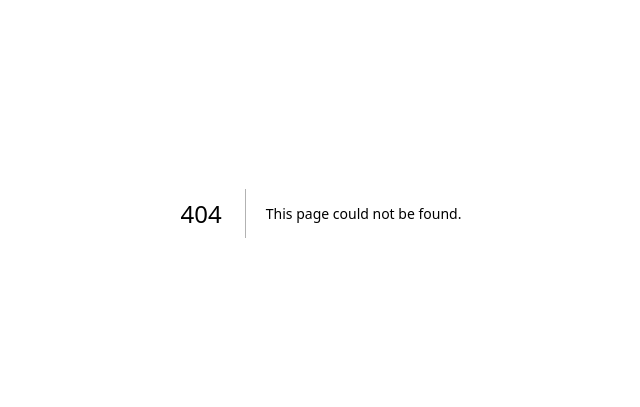
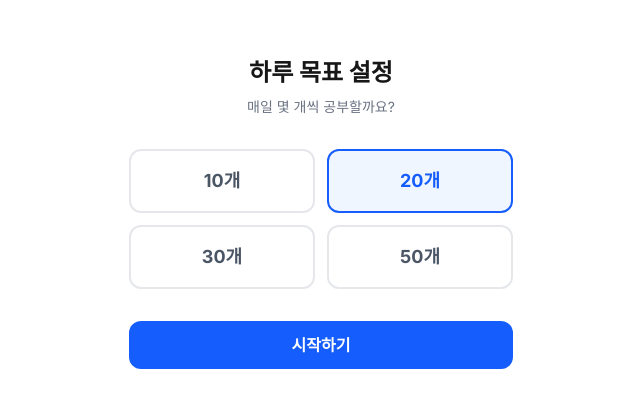
Before and after one commit to JEunChae/jata100, a Next.js app: page /onboarding in a window 1280 px wide. Before the commit this address had no page. Shown: the part 187-594 px from the top of the page, without its empty margins (319-959 px from the left). Built offline with nearby package versions, Linux system fonts and the light colour scheme.

Commit message:
feat: add onboarding page for daily goal setup

```diff
--- /dev/null
+++ b/app/onboarding/page.tsx
@@ -0,0 +1,62 @@
+'use client'
+
+import { useState } from 'react'
+import { useRouter } from 'next/navigation'
+import { createClient } from '@/lib/supabase/client'
+
+const GOAL_OPTIONS = [10, 20, 30, 50]
+
+export default function OnboardingPage() {
+  const router = useRouter()
+  const [goal, setGoal] = useState(20)
+  const [loading, setLoading] = useState(false)
+
+  async function handleStart() {
+    setLoading(true)
+    const supabase = createClient()
+    const { data: { user } } = await supabase.auth.getUser()
+    if (!user) { router.push('/'); return }
+
+    await supabase.from('user_settings').upsert({
+      id: user.id,
+      daily_goal: goal,
+    })
+
+    router.push('/dashboard')
+  }
+
+  return (
+    <div className="min-h-screen flex items-center justify-center p-4">
+      <div className="w-full max-w-sm">
+        <h2 className="text-2xl font-bold text-center mb-2">하루 목표 설정</h2>
+        <p className="text-gray-500 text-center mb-8 text-sm">
+          매일 몇 개씩 공부할까요?
+        </p>
+
+        <div className="grid grid-cols-2 gap-3 mb-8">
+          {GOAL_OPTIONS.map((n) => (
+            <button
+              key={n}
+              onClick={() => setGoal(n)}
+              className={`py-4 rounded-xl text-lg font-bold border-2 transition-colors ${
+                goal === n
+                  ? 'border-blue-600 bg-blue-50 text-blue-600'
+                  : 'border-gray-200 text-gray-600 hover:border-gray-300'
+              }`}
+            >
+              {n}개
+            </button>
+          ))}
+        </div>
+
+        <button
+          onClick={handleStart}
+          disabled={loading}
+          className="w-full py-3 bg-blue-600 text-white rounded-xl font-semibold hover:bg-blue-700 disabled:opacity-50 transition-colors"
+        >
+          {loading ? '저장 중...' : '시작하기'}
+        </button>
+      </div>
+    </div>
+  )
+}
```
